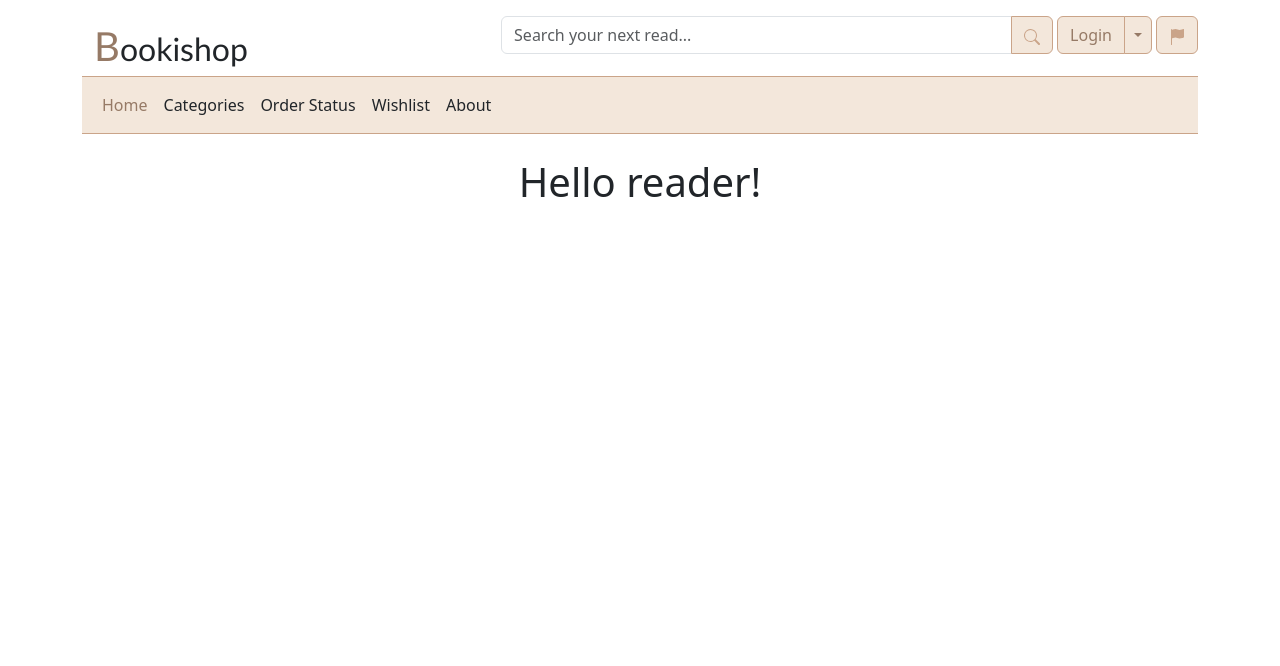
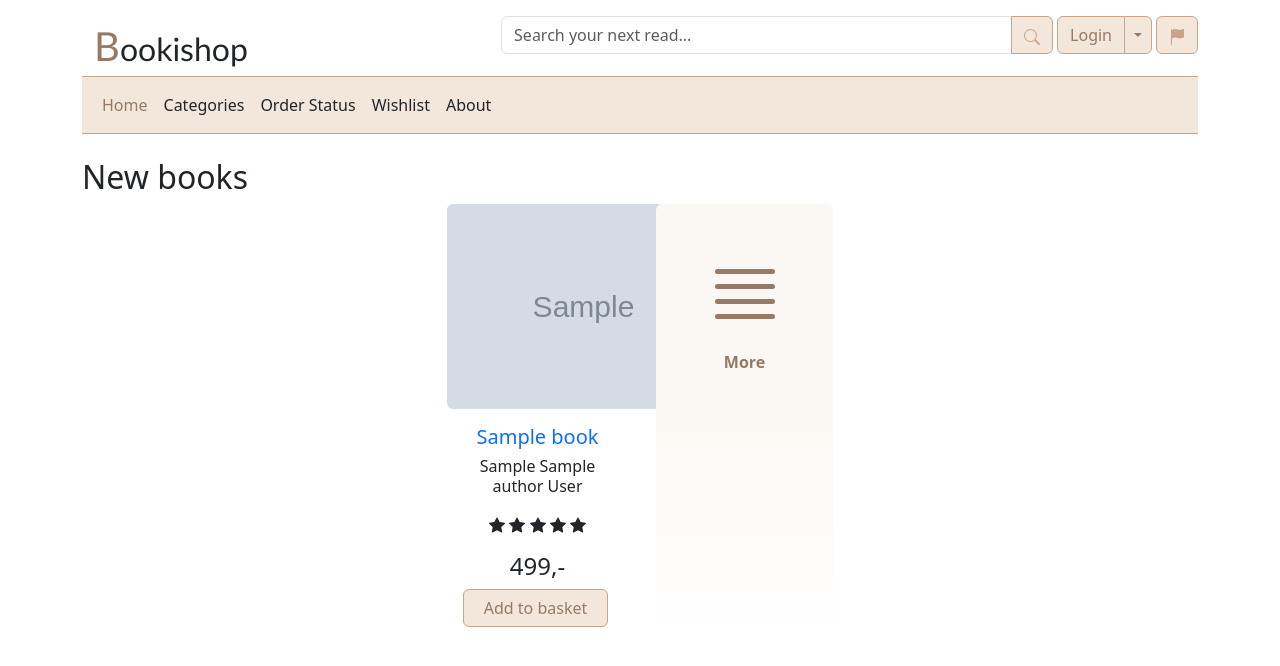
Before and after one commit to marketulinek/bookishop, a Django app: page /en/ in a window 1280 px wide. Shown: the top 666 px of the page. Run offline with Django 4.2, Linux system fonts and the light colour scheme; tables that the repository leaves empty hold one stand-in row (values such as "Sample post"); grey boxes marked "Sample" are stand-in pictures.

Commit message:
Add book list slider to the homepage to show new books

```diff
--- a/pages/views.py
+++ b/pages/views.py
@@ -1,5 +1,11 @@
 from django.views.generic import TemplateView
+from books.models import Book
 
 
 class HomePageView(TemplateView):
     template_name = 'home.html'
+
+    def get_context_data(self, **kwargs):
+        context = super().get_context_data(**kwargs)
+        context['new_books'] = Book.objects.order_by('-published_at')[:10]
+        return context
--- a/static/css/base.css
+++ b/static/css/base.css
@@ -10,7 +10,7 @@ mark, .background-book {
 .nav-item:hover {
     text-decoration: underline;
 }
-.border-bottom, .form-switch-lang, .shop-card {
+.border-bottom, .form-switch-lang {
     border-color: rgb(202, 164, 137) !important;
 }
 .btn-outline-book, .btn-outline-book:hover {
@@ -37,3 +37,42 @@ mark, .background-book {
     border: none;
     border-radius: 0;
 }
+
+
+/* ----------------------- */
+/* HOMEPAGE - slick slider */
+/* ----------------------- */
+.slick-prev, .slick-next {
+    width: 40px;
+    height: 40px;
+}
+.slick-prev::before, .slick-next::before {
+    color: rgb(202, 164, 137);
+    font-size: 40px;
+}
+.slider-card-more {
+    height: 434px;
+}
+.slider-card-more .book-card{
+    background-image: linear-gradient(rgba(243, 231, 219, 0.3), rgba(243, 231, 219, 0.3), white);
+}
+.slider-card-more svg {
+    margin-top: 50px;
+    color: rgb(150, 122, 102);
+}
+
+/* ----------------------- */
+/*          BOOKS          */
+/* ----------------------- */
+.book-card img {
+    height: 205px;
+    width: auto;
+}
+.no-book-cover {
+    height: 205px;
+    background-color: rgba(243, 231, 219, 0.3);
+}
+.no-book-cover svg {
+    margin-top: 50px;
+    color: rgb(150, 122, 102);
+}
--- a/templates/_base.html
+++ b/templates/_base.html
@@ -59,7 +59,7 @@
     <nav class="py-2 border-bottom background-book">
         <div class="container d-flex flex-wrap">
             <ul class="nav">
-                <li class="nav-item"><a href="#" class="nav-link link-dark px-2 active" aria-current="page">{% translate 'Home' %}</a></li>
+                <li class="nav-item"><a href="{% url 'home' %}" class="nav-link link-dark px-2 active" aria-current="page">{% translate 'Home' %}</a></li>
                 <li class="nav-item"><a href="{% url 'category_list' %}" class="nav-link link-dark px-2">{% translate 'Categories' %}</a></li>
                 <li class="nav-item"><a href="#" class="nav-link link-dark px-2">{% translate 'Order Status' %}</a></li>
                 <li class="nav-item"><a href="#" class="nav-link link-dark px-2">{% translate 'Wishlist' %}</a></li>
--- /dev/null
+++ b/templates/_components/book_card.html
@@ -0,0 +1,39 @@
+{% load i18n %}
+
+<div class="card book-card h-100 border-0 text-center">
+    <a href="{{ book.get_absolute_url }}" class="text-decoration-none">
+        <div class="card-body p-0 text-decoration-none text-reset">
+            {% if book.cover %}
+            <img src="{{ book.cover.url }}" class="card-img-top rounded mx-auto d-block" alt="{{ book.title }}">
+            {% else %}
+            <div class="no-book-cover rounded text-decoration-none text-reset">
+                <svg xmlns="http://www.w3.org/2000/svg" width="80" height="80" fill="currentColor" class="bi bi-book" viewBox="0 0 16 16">
+                    <path d="M1 2.828c.885-.37 2.154-.769 3.388-.893 1.33-.134 2.458.063 3.112.752v9.746c-.935-.53-2.12-.603-3.213-.493-1.18.12-2.37.461-3.287.811V2.828zm7.5-.141c.654-.689 1.782-.886 3.112-.752 1.234.124 2.503.523 3.388.893v9.923c-.918-.35-2.107-.692-3.287-.81-1.094-.111-2.278-.039-3.213.492V2.687zM8 1.783C7.015.936 5.587.81 4.287.94c-1.514.153-3.042.672-3.994 1.105A.5.5 0 0 0 0 2.5v11a.5.5 0 0 0 .707.455c.882-.4 2.303-.881 3.68-1.02 1.409-.142 2.59.087 3.223.877a.5.5 0 0 0 .78 0c.633-.79 1.814-1.019 3.222-.877 1.378.139 2.8.62 3.681 1.02A.5.5 0 0 0 16 13.5v-11a.5.5 0 0 0-.293-.455c-.952-.433-2.48-.952-3.994-1.105C10.413.809 8.985.936 8 1.783z"/>
+                </svg>
+                <p class="text-decoration-none color-book fw-bold mt-3">Bookishop</p>
+            </div>
+            {% endif %}
+        </div>
+
+        <div class="card-body pb-0">
+            <h5 class="card-title ps-1">{{ book.title }}</h5>
+        </div>
+    </a>
+    <div class="card-footer pt-0 border-0 bg-transparent">
+        <h6 class="card-title ps-1">{{ book.author }}</h6>
+    </div>
+
+    <div class="card-footer pt-0 border-0 bg-transparent">
+        <p class="ps-1">
+            {% for number in '12345' %}
+            <svg xmlns="http://www.w3.org/2000/svg" width="16" height="16" fill="currentColor" class="bi bi-star-fill" viewBox="0 0 16 16">
+                <path d="M3.612 15.443c-.386.198-.824-.149-.746-.592l.83-4.73L.173 6.765c-.329-.314-.158-.888.283-.95l4.898-.696L7.538.792c.197-.39.73-.39.927 0l2.184 4.327 4.898.696c.441.062.612.636.282.95l-3.522 3.356.83 4.73c.078.443-.36.79-.746.592L8 13.187l-4.389 2.256z"/>
+            </svg>
+            {% endfor %}
+        </p>
+        <h4 class="ps-1">499,-</h4>
+        <div class="d-grid gap-2">
+            <a class="btn btn-outline-book color-book" href="#" role="button">{% translate 'Add to basket' %}</a>
+        </div>
+    </div>
+</div>
--- /dev/null
+++ b/templates/_components/book_list_slider.html
@@ -0,0 +1,21 @@
+{% load i18n %}
+
+<div class="slider row g-4 mt-1">
+    {% for book in new_books %}
+    <div class="col px-3">
+        {% include '_components/book_card.html' %}
+    </div>
+    {% endfor %}
+
+    <div class="slider-card-more col px-3">
+        <div class="card book-card h-100 border-0 text-center">
+            <a href="#"></a>
+            <div class="card-footer pt-0 border-0 bg-transparent">
+                <svg xmlns="http://www.w3.org/2000/svg" width="80" height="80" fill="currentColor" class="bi bi-justify" viewBox="0 0 16 16">
+                    <path fill-rule="evenodd" d="M2 12.5a.5.5 0 0 1 .5-.5h11a.5.5 0 0 1 0 1h-11a.5.5 0 0 1-.5-.5zm0-3a.5.5 0 0 1 .5-.5h11a.5.5 0 0 1 0 1h-11a.5.5 0 0 1-.5-.5zm0-3a.5.5 0 0 1 .5-.5h11a.5.5 0 0 1 0 1h-11a.5.5 0 0 1-.5-.5zm0-3a.5.5 0 0 1 .5-.5h11a.5.5 0 0 1 0 1h-11a.5.5 0 0 1-.5-.5z"/>
+                </svg>
+                <p class="color-book fw-bold mt-3">{% translate 'More' %}</p>
+            </div>
+        </div>
+    </div>
+</div>
--- a/templates/home.html
+++ b/templates/home.html
@@ -2,10 +2,37 @@
 {% load static %}
 {% load i18n %}
 
+
+{% block stylesheet_thirdparty %}
+<link rel="stylesheet" type="text/css" href="//cdn.jsdelivr.net/npm/slick-carousel@1.8.1/slick/slick.css"/>
+<link rel="stylesheet" type="text/css" href="//cdn.jsdelivr.net/npm/slick-carousel@1.8.1/slick/slick-theme.css"/>
+{% endblock stylesheet_thirdparty %}
+
+
 {% block content %}
-    <h1 class="text-center mt-4">{% translate 'Hello reader!' %}</h1>
+<h2 class="mt-4">{% translate 'New books' %}</h2>
+<div class="container px-5">
+    {% include '_components/book_list_slider.html' %}
+</div>
+{% endblock content %}
 
-    <div class="row row-cols-1 row-cols-sm-2 row-cols-md-4 row-cols-xl-6 g-4">
-      {% include '_components/book_catalogue.html' %}
-    </div>
-{% endblock content %}
+
+{% block javascript %}
+<script src="https://code.jquery.com/jquery-3.7.1.min.js"
+        integrity="sha256-/JqT3SQfawRcv/BIHPThkBvs0OEvtFFmqPF/lYI/Cxo=" crossorigin="anonymous"></script>
+<script type="text/javascript" src="//cdn.jsdelivr.net/npm/slick-carousel@1.8.1/slick/slick.min.js"></script>
+<script type="text/javascript">
+    $('.slider').slick({
+      infinite: false,
+      slidesToShow: 6,
+      slidesToScroll: 1,
+      responsive: [
+        { breakpoint: 1400, settings: { slidesToShow: 5 } },
+        { breakpoint: 1200, settings: { slidesToShow: 4 } },
+        { breakpoint:  992, settings: { slidesToShow: 3 } },
+        { breakpoint:  768, settings: { slidesToShow: 2 } },
+        { breakpoint:  576, settings: { slidesToShow: 1 } },
+      ]
+    });
+</script>
+{% endblock javascript %}
```
